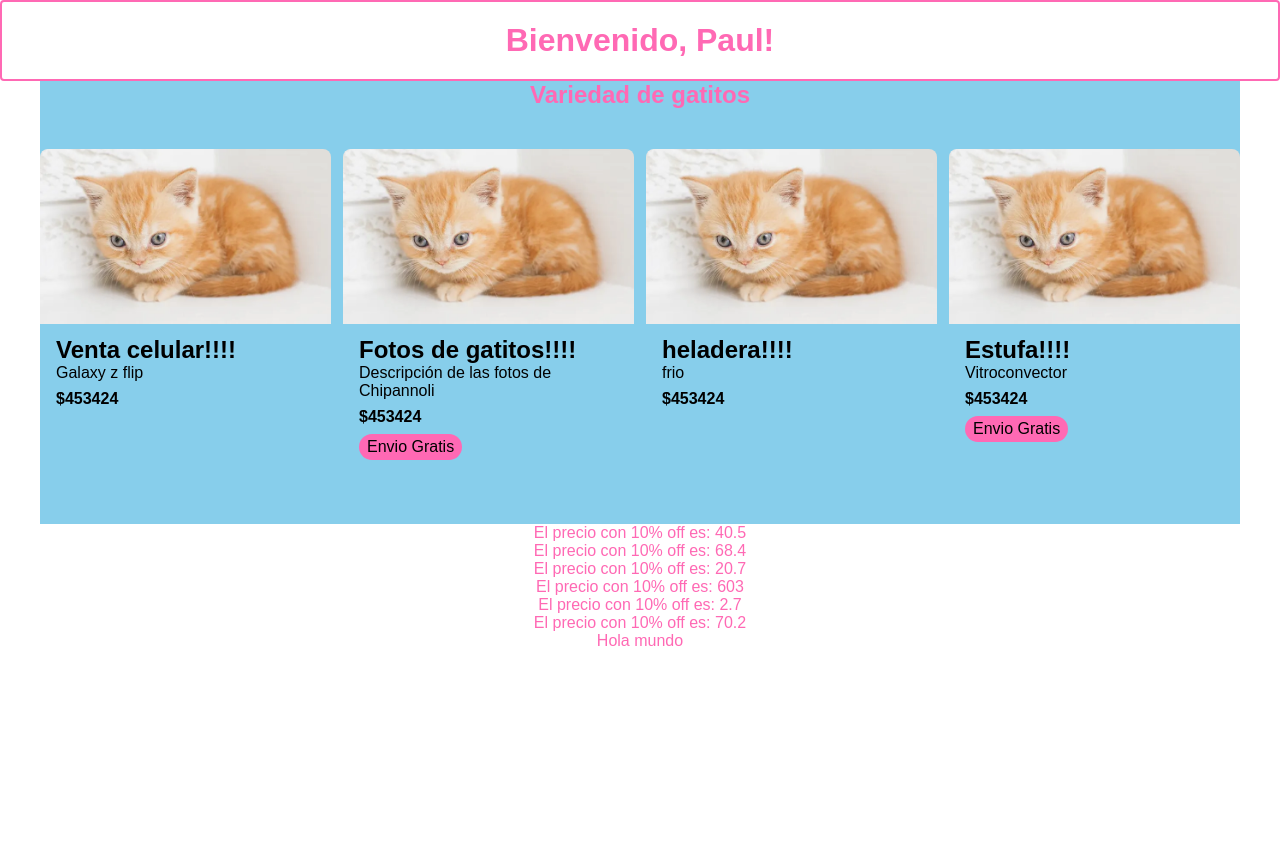
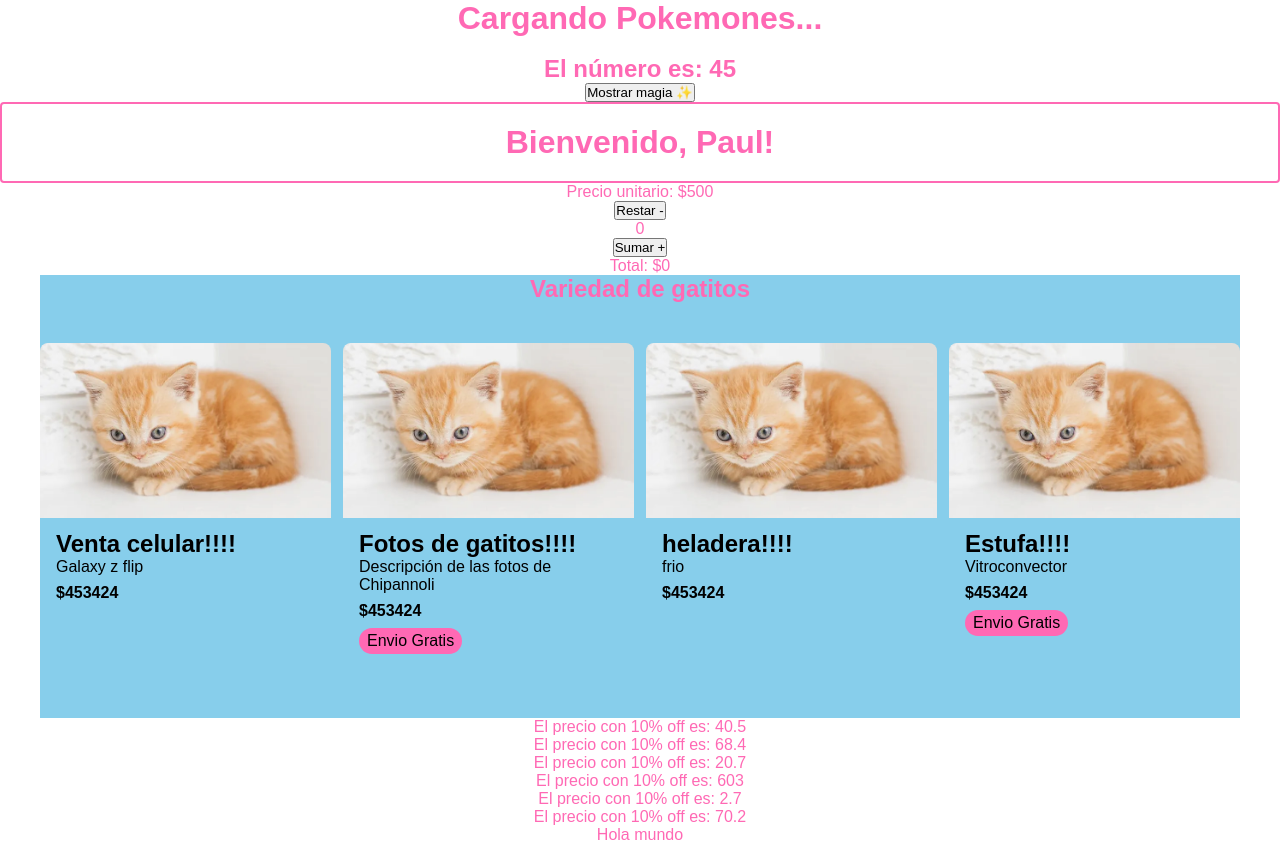
Before and after one commit to ArnoldPaul17/react-2023, a React (Create React App) app: page / in a window 1280 px wide. Before the commit the page ends 800 px from the top, so only its background shows below. Built offline with nearby package versions, Linux system fonts and the light colour scheme; no server answers.

Commit message:
pokemones

```diff
--- a/src/App.js
+++ b/src/App.js
@@ -1,12 +1,20 @@
 import './App.css';
 import Title from './componentes/Title';
 import Cardwrapper from './componentes/Cardwrapper';
+import EjemploEventos from './componentes/EjemploEventos';
+import Contador from './componentes/Contador';
+import Pokemon from './componentes/Pokemon';
 
 function App() {
   const numeros =[45, 76, 23, 670, 3, 78]
   return (
     <div className="App">
+      <Pokemon />
+
+      <br />
+      <EjemploEventos />
       <Title nombre="Paul"/>
+      <Contador />
       <Cardwrapper />
 
       {numeros.map(numero => {
--- /dev/null
+++ b/src/componentes/Contador.js
@@ -0,0 +1,51 @@
+import { useState } from "react";
+
+export default function Contador () {
+    /*
+        Información general:
+            - cantidad
+            - precio unitario
+            - total
+
+        Información fija:
+            - precio unitario
+
+        Predeterminados:
+            - cantidad: 0
+            - precio_unitario: 500
+            - total: 0
+    */
+    const precio_unitario = 500;
+
+    // Primer paso: Setear la cantidad y mostrarla en el párrafo
+    // Memoria del componente
+    const [cantidad, setCantidad] = useState(0);
+
+    // Segundo paso: Hacer andar el +
+    function sumar () {
+        // Por cada click sumar 1
+        // const suma = cantidad + 1;
+        // setCantidad(suma);
+        setCantidad(cantidad + 1);
+    }
+    // Tercer paso: Hacer andar el -
+    function restar () {
+        // Evitamos que se vaya a negativos
+        if (cantidad > 0) {
+            setCantidad(cantidad - 1);
+        }
+    }
+
+    return (
+        <div>
+            <p>Precio unitario: ${precio_unitario}</p>
+            <div>
+                <button onClick={restar}>Restar -</button>
+                <p>{cantidad}</p>
+                <button onClick={sumar}>Sumar +</button>
+            </div>
+            {/* Cuarto paso: Mostrar el total */}
+            <p>Total: ${cantidad * precio_unitario}</p>
+        </div>
+    )
+}
--- /dev/null
+++ b/src/componentes/EjemploEventos.js
@@ -0,0 +1,31 @@
+// Tree shaking
+import { useState } from "react";
+
+export default function EjemploEventos () {
+    // const saludar = () => {
+    // function saludar (nombre) {
+    //     alert(`Hola ${nombre}, cómo va?`);
+    // }
+
+    // Entre () indicamos el valor predeterminado, 45
+    // [elemento, función que permite modificarlo]
+    const [numero, setNumero] = useState(45);
+    const [mostrar, setMostrar] = useState(false);
+
+    function sumar () {
+        const nuevoNumero = numero + 10;
+        setNumero(nuevoNumero);
+    }
+
+    return (
+        <div>
+            <h2>El número es: {numero}</h2>
+            <button onClick={() => {setMostrar(!mostrar)}}>
+                Mostrar magia ✨
+            </button>
+            {mostrar &&
+                <p>Esta es la magia 🧙</p>
+            }
+        </div>
+    )
+}
--- /dev/null
+++ b/src/componentes/Pokemon.js
@@ -0,0 +1,49 @@
+import { useState, useEffect } from "react";
+
+export default function Pokemon () {
+    const [loading, setLoading] = useState(true);
+    // Ya sabemos que va a ser un objeto, así que de manera predeterminada usamos {}
+    const [pokemon, setPokemon] = useState({});
+
+    // Los hooks siempre antes del return
+    useEffect(() => {
+        function getRandomIntInclusive(min, max) {
+            min = Math.ceil(min);
+            max = Math.floor(max);
+            return Math.floor(Math.random() * (max - min + 1) + min);
+        }
+
+        const random = getRandomIntInclusive(1, 1000);
+        const endpoint = `https://pokeapi.co/api/v2/pokemon/${random}`;
+
+        fetch(endpoint).then((res) => {
+            console.log(res);
+            if (res.ok === true) {
+                res.json()
+                .then((data) => {
+                    console.log(data);
+                    setPokemon(data);
+                    setLoading(false);
+                })
+            } else {
+                console.error("Oops,", res.statusText);
+            }
+        });
+    }, []);
+
+    if (loading === true) {
+        return (
+            <h1>Cargando Pokemones...</h1>
+        )
+    }
+
+    return (
+        <>
+        <h1>{pokemon.name}</h1>
+        <p>El peso de {pokemon.name} es {pokemon.weight}kg.</p>
+        {pokemon.sprites &&
+            <img src={pokemon.sprites.front_default} alt=""/>
+        }
+        </>
+    )
+}
```
